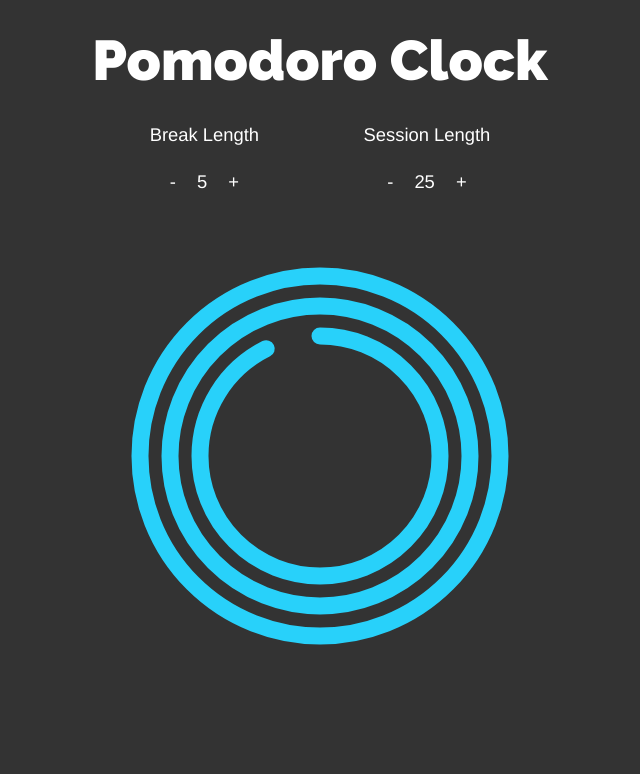
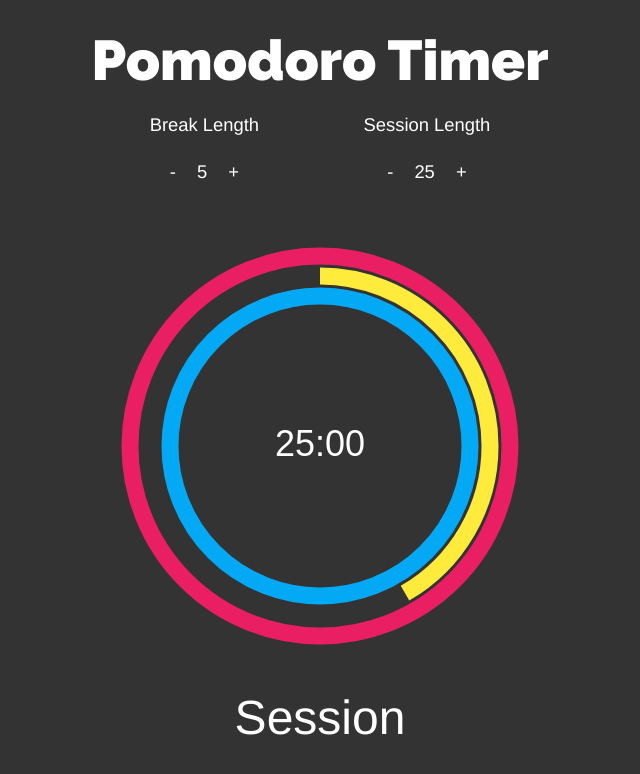
Before and after one commit to briandaub/Pomodoro_Clock, a plain HTML site: page index.html in a window 1280 px wide. Shown: the whole page, without its empty margins (320-960 px from the left). Drawn offline with Linux system fonts and the light colour scheme.

Commit message:
added updated files

```diff
--- a/css/styles.css
+++ b/css/styles.css
@@ -15,15 +15,23 @@ h1 {
     margin-top: 30px;
 }
 
+#session-name {
+  text-align: center;
+  line-height: 24px;
+  color: #fff;
+  margin: 10px 0 50px 0;
+  font-size: 3em;
+}
+
 #wrapper {
-    width: 960px;
+    width: 90%;
     margin: 0 auto;
     text-align: center;
 }
 
 #break, #session {
     display: inline-block;
-    margin: 20px 50px 0 50px;
+    margin: 10px 50px 0 50px;
     font-size: 1.15em;
 }
 
@@ -40,4 +48,5 @@ button:focus {
 #canvas {
     display: block;
     margin: 0 auto;
+    cursor: pointer;
 }
--- a/index.html
+++ b/index.html
@@ -18,16 +18,16 @@
       <script src="https://oss.maxcdn.com/respond/1.4.2/respond.min.js"></script>
     <![endif]-->
   </head>
-  <body>
+<body>
 
     <div id="wrapper">
-        <h1>Pomodoro Clock</h1>
+        <h1>Pomodoro Timer</h1>
 
         <div id="break">
             <!-- Display the break time length and add or subtract time from break -->
             <p>Break Length</p>
             <button onclick="setBreakLength(-1)" class="minus">-</button>
-              <span id="breakTime">5</span>
+              <span id="breakTime"></span>
             <button onclick="setBreakLength(1)" class="plus">+</button>
         </div><!-- /end #break -->
 
@@ -35,12 +35,12 @@
             <!-- Display the session time length and add or subtract time from length -->
             <p>Session Length</p>
             <button onclick="setSessionLength(-1)" class="minus">-</button>
-              <span id="sessionTime">25</span>
+              <span id="sessionTime"></span>
             <button onclick="setSessionLength(1)" class="plus">+</button>
         </div><!-- /end #session -->
     </div><!-- /end #wrapper -->
-
     <canvas id="canvas" width="500" height="500"></canvas>
+    <p id="session-name"></p>
 
     <!-- JavaScript -->
     <script src="js/script.js"></script>
--- a/js/script.js
+++ b/js/script.js
@@ -1,79 +1,131 @@
 var breakLength = 5;
 var sessionLength = 25;
 var timeRemaining = sessionLength;
+var currentTime = sessionLength;
 var sessionName = 'Session';
-
-function setBreakLength(time){
-    breakLength += time;
-    if(breakLength < 1){
-        breakLength = 1;
-    }
-    document.getElementById('breakTime').innerHTML = breakLength;
-}
-
-function setSessionLength(time){
-    sessionLength += time;
-    if(sessionLength < 1){
-        sessionLength = 1;
-    }
-    document.getElementById('sessionTime').innerHTML = sessionLength;
-}
+var running = false;
+document.getElementById("sessionTime").innerHTML = sessionLength;
+document.getElementById("breakTime").innerHTML = breakLength;
+document.getElementById("session-name").innerHTML = sessionName;
 
 var canvas = document.getElementById('canvas');
 var ctx = canvas.getContext('2d');
 ctx.strokeStyle = '#28d1fa';
 ctx.lineWidth = 17;
-ctx.lineCap = 'round';
+ctx.lineCap = 'butt';
 
-function degToRad(degree){
-    var factor = Math.PI/180;
-    return degree*factor;
+//Convert degrees to radians for the purpose of our Arcs
+function degToRad(degree) {
+  var factor = Math.PI / 180;
+  return degree * factor;
 }
 
-var secs = timeRemaining * 60;
-var hours = 0;
-var minutes = 0;
-var seconds = 0;
-var milliseconds = seconds*1000;
-var newSeconds = seconds+(milliseconds/1000);
+var totalSecs = Math.floor(currentTime * 60);
+var hours, minutes, seconds, result;
 
-function convertSeconds(secs){
-    hours = Math.floor(seconds / 3600);
+//Convert total seconds into HH:MM:SS format
+function secondsToTime() {
+  hours = Math.floor(totalSecs / 3600);
+  minutes = Math.floor(totalSecs % 3600 / 60);
+  seconds = Math.floor(totalSecs % 3600 % 60);
+  result = (hours > 0 ? hours + ":" + (minutes < 10 ? "0" : "") : "") + minutes + ":" + (seconds < 10 ? "0" : "") + seconds;
+  return result;
+}
+secondsToTime();
 
-    var minDivisor = seconds % 3600;
-    minutes = Math.floor(minDivisor / 60);
-
-    var secDivisor = minDivisor & 60;
-    seconds = Math.ceil(secDivisor);
-
-    return (
-      (hours > 0 ? hours + ":" + (minutes < 10 ? "0" : "") : "") + minutes + ":" + (seconds < 10 ? "0" : "") + seconds
-    );
+//Increment or decrement the length of the Break
+function setBreakLength(time) {
+  if (!running) {
+    breakLength += time;
+    if (breakLength < 0) {
+      breakLength = 0;
+    }
+    renderTimer();
+    document.getElementById('breakTime').innerHTML = breakLength;
+  }
 }
 
-function renderTimer(){
+//Increment or decrement the length of the Session
+function setSessionLength(time) {
+  if (!running) {
+    sessionLength += time;
+    if (sessionLength < 0) {
+      sessionLength = 0;
+    }
+    document.getElementById('sessionTime').innerHTML = sessionLength;
+    currentTime = sessionLength;
+    totalSecs = 60 * currentTime;
+    renderTimer();
+  }
+}
 
+//Draw the timer to the canvas
+function renderTimer() {
   // Background
   ctx.fillStyle = '#333333';
   ctx.fillRect(0, 0, 500, 500);
 
   //hours
+  ctx.strokeStyle = "#03A9F4";
   ctx.beginPath();
-    ctx.arc(250, 250, 180, degToRad(270), degToRad((hours*15)-90));
+  ctx.arc(250, 250, 150, degToRad(270), degToRad((hours * 15) - 90));
   ctx.stroke();
 
   //minutes
+  ctx.strokeStyle = "#FFEB3B";
   ctx.beginPath();
-    ctx.arc(250, 250, 150, degToRad(270), degToRad((minutes*6)-90));
+  ctx.arc(250, 250, 170, degToRad(270), degToRad((minutes * 6) - 90));
   ctx.stroke();
 
   //seconds
+  ctx.strokeStyle = "#E91E63";
   ctx.beginPath();
-    ctx.arc(250, 250, 120, degToRad(270), degToRad(seconds*6)-90);
+  ctx.arc(250, 250, 190, degToRad(270), degToRad((seconds * 6) - 90));
   ctx.stroke();
 
+  // Display
+  ctx.font = "36px sans-serif";
+  ctx.fillStyle = "#ffffff";
+  ctx.textAlign = "center";
+  ctx.fillText(secondsToTime(), 250, 260);
+}
+renderTimer();
 
-    // Display
-    ctx.fillText(convertSeconds())
+var timer;
+
+canvas.addEventListener('click', startPause);
+
+function startPause() {
+  if (!running) {
+    timer = setInterval(runTimer, 1000);
+  } else {
+    clearInterval(timer);
+    running = false;
   }
-setInterval(renderTimer, 40);
+}
+
+function runTimer() {
+  running = true;
+  if (totalSecs > 0) {
+    totalSecs--;
+    secondsToTime();
+    renderTimer();
+  } else {
+    if (sessionName === "Break!") {
+      currentTime = sessionLength;
+      sessionName = "Session";
+      document.getElementById("session-name").innerHTML = sessionName;
+    } else if (sessionName === "Session") {
+      currentTime = breakLength;
+      sessionName = "Break!";
+      document.getElementById("session-name").innerHTML = sessionName;
+    }
+
+    var notify = 'http://www.mediacollege.com/downloads/sound-effects/beep/beep-01.wav';
+    var audio = new Audio(notify);
+  	audio.play();
+
+
+    totalSecs = Math.floor(currentTime * 60);
+  }
+}
```
Lines whose indentation alone changed are shown as unchanged.
